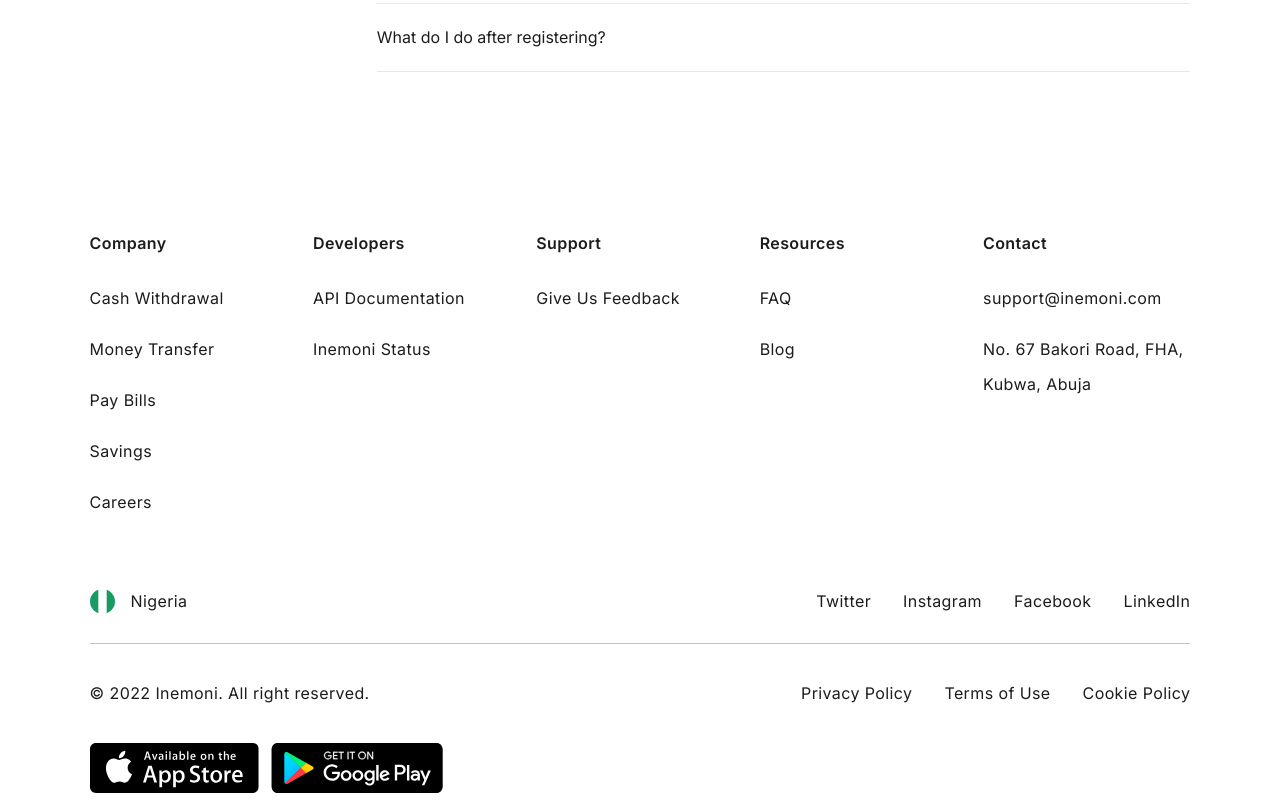
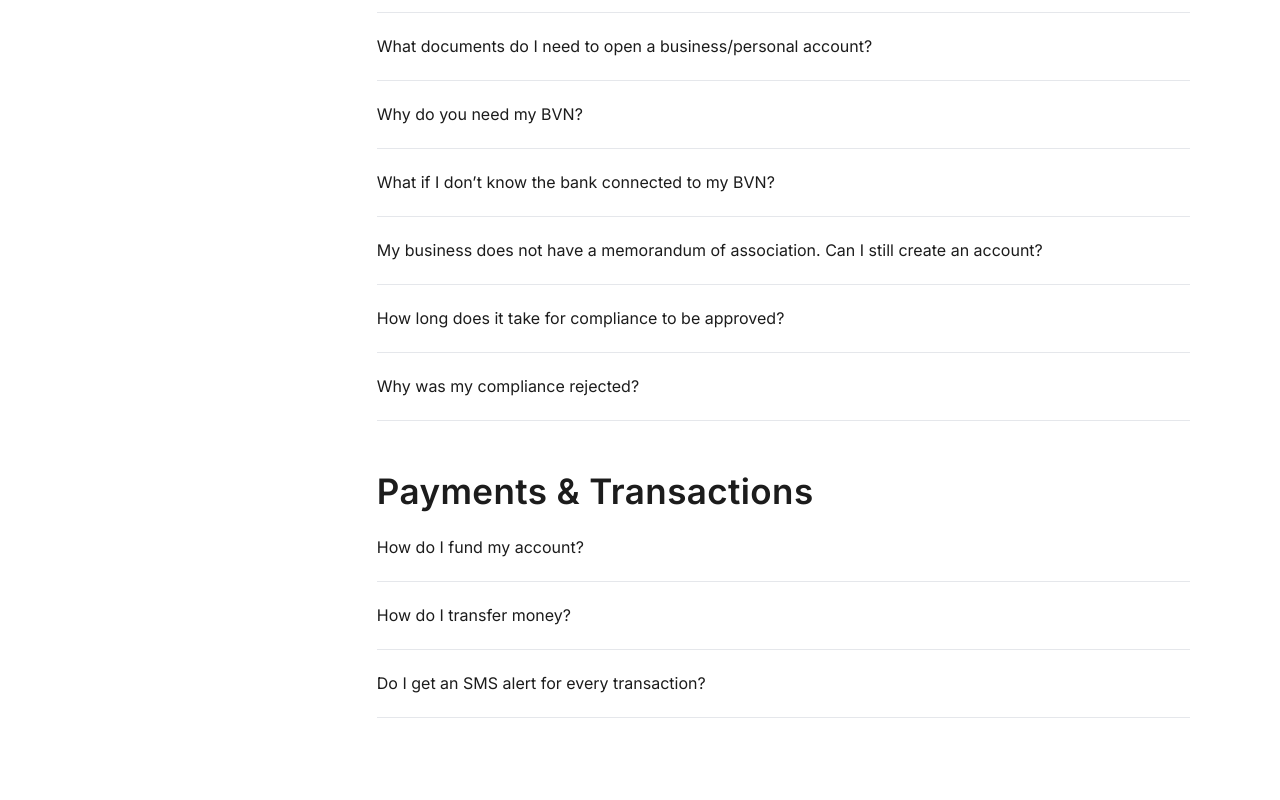
Before and after one commit to detachedsoul/inemoni, a Next.js app: page /legal/faqs in a window 1280 px wide. Shown: the part 460-1260 px from the top of the page. Built offline with nearby package versions, Linux system fonts and the light colour scheme; a web font is replaced by a local one.

Commit message:
chore: changed faqs page content

```diff
--- a/app/legal/layout.js
+++ b/app/legal/layout.js
@@ -18,7 +18,7 @@
 
     return (
 		<>
-			<div className="grid gap-8 items-start lg:grid-cols-12 p-[5%] xl:p-[7%] lg:gap-12">
+			<main className="grid gap-8 items-start lg:grid-cols-12 p-[5%] xl:p-[7%] lg:gap-12">
 				<div
 					className={`fixed z-[1024] transiton-transform ease-in-out left-0 px-[5%] top-[10%] duration-500 lg:sticky lg:z-auto lg:w-auto lg:p-0 w-full lg:top-[15%] lg:col-span-3 bg-white py-4 ${
 						isActive
@@ -66,7 +66,7 @@
 				</div>
 
 				<div className="lg:col-span-9">{children}</div>
-			</div>
+			</main>
 
 			<button
 				className="fixed right-[5%] bottom-[15%] rounded-md px-2.5 pt-1 pb-0.5 bg-gray-100 z-[1024] lg:hidden"
--- a/components/faqs/Faqs.js
+++ b/components/faqs/Faqs.js
@@ -2,10 +2,14 @@
 import { useRef } from "react";
 
 const Faqs = () => {
-	const parentElement = useRef(null);
+	const accountSetupParent = useRef(null);
+	const paymentTransactionParent = useRef(null);
 
-	const toggleAccordion = (e) => {
+	const toggleAccordion = (e, parentElement) => {
+
 		const elementsToTraverse = parentElement.current.childNodes;
+
+		console.log(e, elementsToTraverse);
 
 		elementsToTraverse.forEach((elements) => {
 			if (elements.firstElementChild !== e.currentTarget) {
@@ -63,96 +67,414 @@
 	};
 
 	return (
-		<div className="grid gap-8">
+		<section className="grid gap-12">
 			<h1 className="header main-header">Frequently Asked Questions</h1>
+
+			<article className="space-y-4">
+				<h2 className="header secondary-header">
+					Account Opening & Set-up
+				</h2>
 
 				<div
 					className="grid gap-4"
-				ref={parentElement}
+					ref={accountSetupParent}
 				>
 					<div className="border-b border-gray-200">
 						<button
-						className="flex items-center gap-4 justify-between w-full"
+							className="flex w-full items-center justify-between gap-4"
 							type="button"
-						onClick={(element) => toggleAccordion(element)}
+							onClick={(element) =>
+								toggleAccordion(element, accountSetupParent)
+							}
 						>
 							<span className="text-left">
-							How do I open an account
+								How long does it take to open an account?
 							</span>
 
 							<i className="fr fi-rr-angle-down"></i>
 						</button>
 
-					<div className="py-2 max-h-0 overflow-y-hidden transition-all ease-linear duration-[50ms]">
+						<div className="max-h-0 overflow-y-hidden py-2 transition-all duration-[50ms] ease-linear">
 							<p>
-							Lorem ipsum dolor sit amet, consectetur adipiscing
-							elit, sed do eiusmod tempor incididunt ut labore et
-							dolore magna aliqua. Ut enim ad minim veniam, quis
-							nostrud exercitation ullamco laboris nisi ut aliquip
-							ex ea commodo consequat. Duis aute irure dolor in
-							reprehenderit in voluptate velit esse cillum dolore
-							eu fugiat nulla pariatur. Excepteur sint occaecat
-							cupidatat
+								On average, it takes less than 3 minutes for you
+								to create an account and take within an hour for
+								your account to be approved once you’ve
+								submitted your upgrade request; however, it can
+								take up to 48 hours if we need more information
+								from you.
 							</p>
 						</div>
 					</div>
 
 					<div className="border-b border-gray-200">
 						<button
-						className="flex items-center gap-4 justify-between w-full"
+							className="flex w-full items-center justify-between gap-4"
 							type="button"
-						onClick={(element) => toggleAccordion(element)}
+							onClick={(element) =>
+								toggleAccordion(element, accountSetupParent)
+							}
 						>
 							<span className="text-left">
-							What documents are required to complete my
-							registration?
+								What documents do I need to open a
+								business/personal account?
 							</span>
 
 							<i className="fr fi-rr-angle-down"></i>
 						</button>
 
-					<div className="py-2 max-h-0 overflow-y-hidden transition-all ease-linear duration-[50ms]">
+						<div className="max-h-0 space-y-4 overflow-y-hidden py-2 transition-all duration-[50ms] ease-linear">
+							<div className="space-y-4">
+								<p className="font-medium">
+									Once your personal account is opened, to
+									upgrade it, you’ll need:
+								</p>
+
+								<ul className="list-inside list-none space-y-2">
+									<li>
+										✅ A valid government ID (international
+										passport, driver’s license, resident
+										permit, permanent voter’s card, national
+										I.D card, or NIN slip).
+									</li>
+
+									<li>
+										✅ A valid proof of address (utility
+										bill: electricity bill, water bill,
+										waste bill), or your bank statement for
+										the last 3 months. These documents
+										should have the same address as your
+										account on IneMoni.
+									</li>
+								</ul>
+							</div>
+
+							<div className="space-y-4">
+								<p className="font-medium">
+									For a business account, you’ll need the
+									following:
+								</p>
+
+								<ul className="list-inside list-none space-y-2">
+									<li>
+										✅ The Certificate of Registration (CAC)
+									</li>
+
+									<li>✅ Tax Identification Number (TIN)</li>
+
+									<li>
+										✅ Director’s Page (Stamped CAC
+										registration form Aka status report).
+										Kindly provide all pages of your CAC
+										form that carry al the names of the
+										directors of your business.
+									</li>
+
+									<li>
+										✅ Duly stamped Memorandum and Article
+										of Association for company registration.
+									</li>
+
+									<li>
+										✅ Means of Identification of the
+										Director.
+									</li>
+								</ul>
+							</div>
+						</div>
+					</div>
+
+					<div className="border-b border-gray-200">
+						<button
+							className="flex w-full items-center justify-between gap-4"
+							type="button"
+							onClick={(element) =>
+								toggleAccordion(element, accountSetupParent)
+							}
+						>
+							<span className="text-left">
+								Why do you need my BVN?
+							</span>
+
+							<i className="fr fi-rr-angle-down"></i>
+						</button>
+
+						<div className="max-h-0 overflow-y-hidden py-2 transition-all duration-[50ms] ease-linear">
 							<p>
-							Lorem ipsum dolor sit amet, consectetur adipiscing
-							elit, sed do eiusmod tempor incididunt ut labore et
-							dolore magna aliqua. Ut enim ad minim veniam, quis
-							nostrud exercitation ullamco laboris nisi ut aliquip
-							ex ea commodo consequat. Duis aute irure dolor in
-							reprehenderit in voluptate velit esse cillum dolore
-							eu fugiat nulla pariatur. Excepteur sint occaecat
-							cupidatat
+								We use your BVN to verify your identity. We can
+								only retrieve your name, date of birth, and
+								mobile phone number attached to your BVN. We do
+								not have access to any of your bank accounts,
+								transaction history, or other sensitive
+								financial data.
 							</p>
 						</div>
 					</div>
 
 					<div className="border-b border-gray-200">
 						<button
-						className="flex items-center gap-4 justify-between w-full"
+							className="flex w-full items-center justify-between gap-4"
 							type="button"
-						onClick={(element) => toggleAccordion(element)}
+							onClick={(element) =>
+								toggleAccordion(element, accountSetupParent)
+							}
 						>
 							<span className="text-left">
-							What do I do after registering?
+								What if I don’t know the bank connected to my
+								BVN?
 							</span>
 
 							<i className="fr fi-rr-angle-down"></i>
 						</button>
 
-					<div className="py-2 max-h-0 overflow-y-hidden transition-all ease-linear duration-[50ms]">
+						<div className="max-h-0 overflow-y-hidden py-2 transition-all duration-[50ms] ease-linear">
 							<p>
-							Lorem ipsum dolor sit amet, consectetur adipiscing
-							elit, sed do eiusmod tempor incididunt ut labore et
-							dolore magna aliqua. Ut enim ad minim veniam, quis
-							nostrud exercitation ullamco laboris nisi ut aliquip
-							ex ea commodo consequat. Duis aute irure dolor in
-							reprehenderit in voluptate velit esse cillum dolore
-							eu fugiat nulla pariatur. Excepteur sint occaecat
-							cupidatat
+								If you have forgotten the bank connected to your
+								BVN, you can get your BVN number by dialling
+								this code{" "}
+								<span className="font-bold">*565*0#</span> on
+								any mobile network in Nigeria. This can only be
+								done using the mobile number you registered
+								with. Copy the code and visit any of your bank
+								branches to check other details. as we do not
+								have the authority to assist.
+							</p>
+						</div>
+					</div>
+
+					<div className="border-b border-gray-200">
+						<button
+							className="flex w-full items-center justify-between gap-4"
+							type="button"
+							onClick={(element) =>
+								toggleAccordion(element, accountSetupParent)
+							}
+						>
+							<span className="text-left">
+								My business does not have a memorandum of
+								association. Can I still create an account?
+							</span>
+
+							<i className="fr fi-rr-angle-down"></i>
+						</button>
+
+						<div className="max-h-0 overflow-y-hidden py-2 transition-all duration-[50ms] ease-linear">
+							<p>
+								Yes, you can still create an account without an
+								memorandum of association.
+							</p>
+						</div>
+					</div>
+
+					<div className="border-b border-gray-200">
+						<button
+							className="flex w-full items-center justify-between gap-4"
+							type="button"
+							onClick={(element) =>
+								toggleAccordion(element, accountSetupParent)
+							}
+						>
+							<span className="text-left">
+								How long does it take for compliance to be
+								approved?
+							</span>
+
+							<i className="fr fi-rr-angle-down"></i>
+						</button>
+
+						<div className="max-h-0 overflow-y-hidden py-2 transition-all duration-[50ms] ease-linear">
+							<p>
+								Your documents will be approved within one hour
+								if they are valid and credible.
+							</p>
+						</div>
+					</div>
+
+					<div className="border-b border-gray-200">
+						<button
+							className="flex w-full items-center justify-between gap-4"
+							type="button"
+							onClick={(element) =>
+								toggleAccordion(element, accountSetupParent)
+							}
+						>
+							<span className="text-left">
+								Why was my compliance rejected?
+							</span>
+
+							<i className="fr fi-rr-angle-down"></i>
+						</button>
+
+						<div className="max-h-0 overflow-y-hidden py-2 transition-all duration-[50ms] ease-linear">
+							<p>
+								If your compliance was rejected, it’s because
+								the documents submitted were either invalid or
+								not legible enough for us to review. Make
+								corrections by re-uploading the right document
+								so your account can be approved.
 							</p>
 						</div>
 					</div>
 				</div>
+			</article>
+
+			<article className="space-y-4">
+				<h2 className="header secondary-header">
+					Payments & Transactions
+				</h2>
+
+				<div
+					className="grid gap-4"
+					ref={paymentTransactionParent}
+				>
+					<div className="border-b border-gray-200">
+						<button
+							className="flex w-full items-center justify-between gap-4"
+							type="button"
+							onClick={(element) =>
+								toggleAccordion(
+									element,
+									paymentTransactionParent,
+								)
+							}
+						>
+							<span className="text-left">
+								How do I fund my account?
+							</span>
+
+							<i className="fr fi-rr-angle-down"></i>
+						</button>
+
+						<div className="max-h-0 overflow-y-hidden py-2 transition-all duration-[50ms] ease-linear">
+							<p>
+								You can transfer money directly from your other
+								bank accounts into your IneMoni account. On the
+								Mobile app, click on the top-up wallet to see
+								your account number while on the web app, click
+								on the fund wallet to see your account number.
+								Copy this and make transfers from your other
+								bank accounts into your IneMoni account.
+							</p>
 						</div>
+					</div>
+
+					<div className="border-b border-gray-200">
+						<button
+							className="flex w-full items-center justify-between gap-4"
+							type="button"
+							onClick={(element) =>
+								toggleAccordion(
+									element,
+									paymentTransactionParent,
+								)
+							}
+						>
+							<span className="text-left">
+								How do I transfer money?
+							</span>
+
+							<i className="fr fi-rr-angle-down"></i>
+						</button>
+
+						<div className="max-h-0 space-y-4 overflow-y-hidden py-2 transition-all duration-[50ms] ease-linear">
+							<p>
+								Once you are logged in, click on Send Money and
+								tap on the send to bank account or send to
+								recipient. Send to bank account is use to send
+								money to any bank in Nigeria while send to
+								recipient is use to send money to another
+								IneMoni user
+							</p>
+
+							<div className="space-y-4">
+								<p className="font-medium">
+									For Send to Bank Account:
+								</p>
+
+								<ul className="list-inside list-disc space-y-2">
+									<li>Enter Account Number</li>
+
+									<li>
+										Select Bank or Mobile Money Provider
+									</li>
+
+									<li>
+										Wait for the account number to verify,
+										then click next
+									</li>
+
+									<li>Enter the amount</li>
+
+									<li>Enter Remarks then click Next</li>
+
+									<li>
+										Review all the information displayed on
+										your screen
+									</li>
+
+									<li>
+										Next, click transfer and confirm the
+										transaction by inputting your PIN
+									</li>
+								</ul>
+							</div>
+
+							<div className="space-y-4">
+								<p className="font-medium">
+									For Send to Recipient:
+								</p>
+
+								<ul className="list-inside list-none space-y-2">
+									<li>Enter the amount</li>
+
+									<li>
+										Enter the Phone number of the IneMoni
+										user
+									</li>
+
+									<li>
+										Click Next, review all the information
+										displayed on your screen
+									</li>
+
+									<li>
+										Click transfer and confirm the
+										transaction by inputting your PIN
+									</li>
+								</ul>
+							</div>
+						</div>
+					</div>
+
+					<div className="border-b border-gray-200">
+						<button
+							className="flex w-full items-center justify-between gap-4"
+							type="button"
+							onClick={(element) =>
+								toggleAccordion(
+									element,
+									paymentTransactionParent,
+								)
+							}
+						>
+							<span className="text-left">
+								Do I get an SMS alert for every transaction?
+							</span>
+
+							<i className="fr fi-rr-angle-down"></i>
+						</button>
+
+						<div className="max-h-0 overflow-y-hidden py-2 transition-all duration-[50ms] ease-linear">
+							<p>
+								Transaction alerts and all notifications are
+								sent to you in-app or through a dashboard
+								notification, phone number, and the email
+								address used to signup on the account.
+							</p>
+						</div>
+					</div>
+				</div>
+			</article>
+		</section>
 	);
 };
 
```
Also changed, not shown: app/globals.css, assets/uicons-regular-rounded/css/uicons-regular-rounded.min.css. Lines whose indentation alone changed are shown as unchanged.
